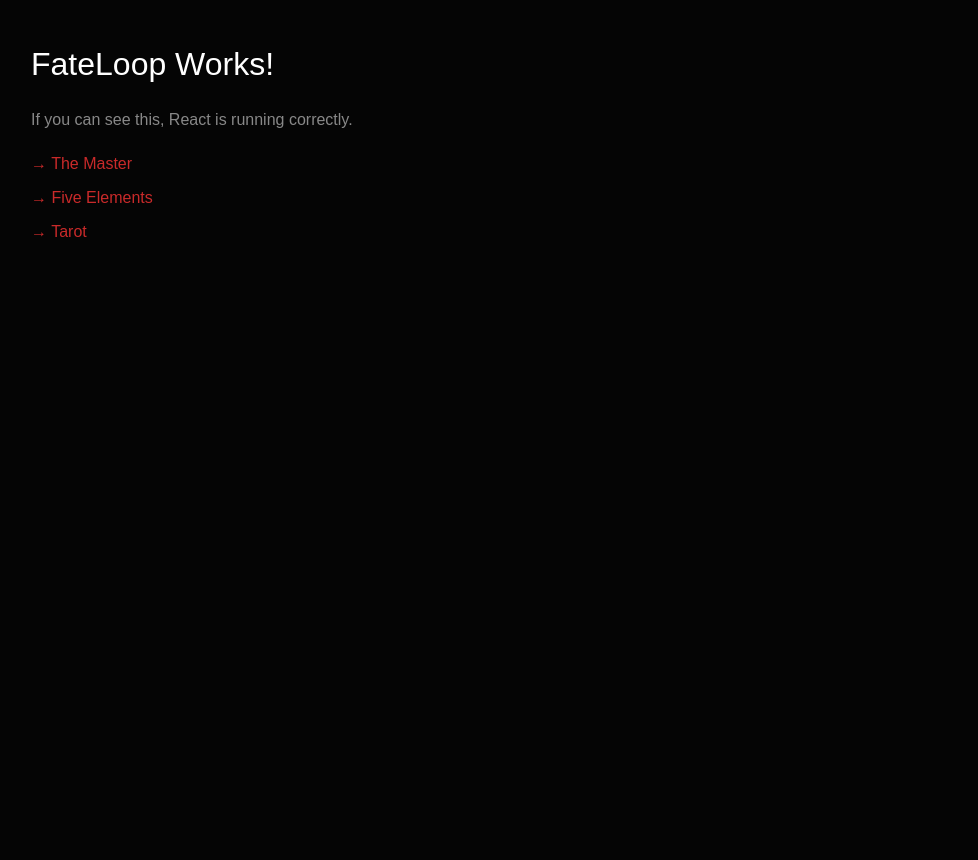
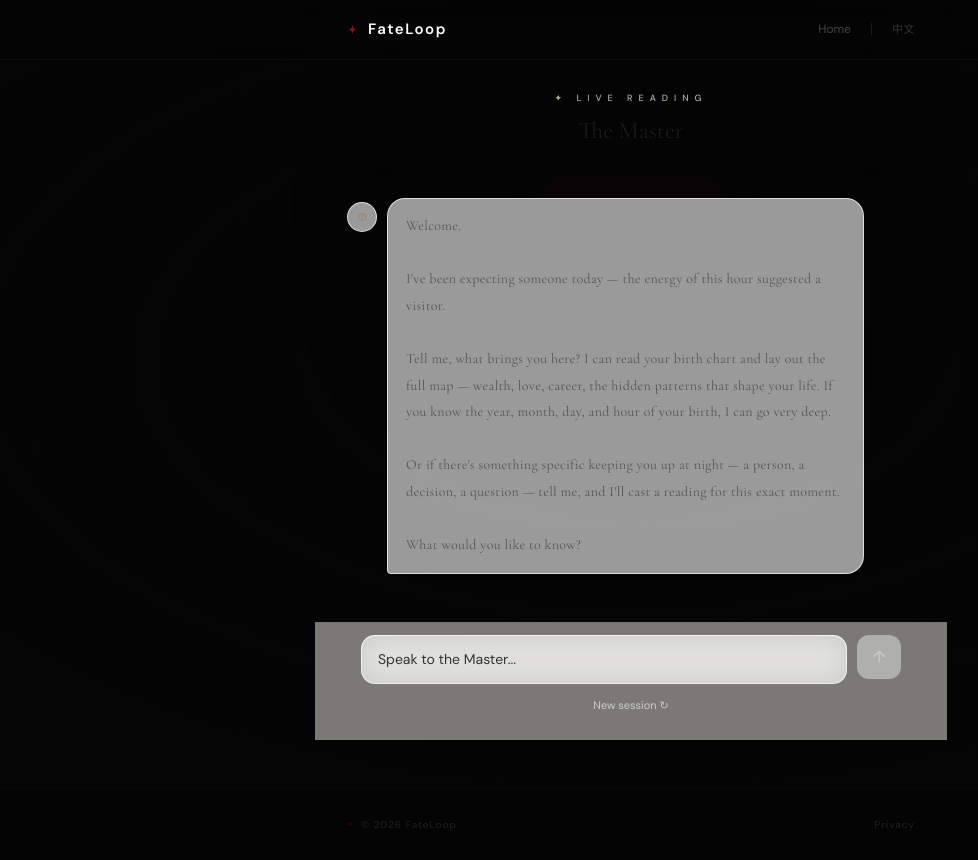
Before and after one commit to Kari-Lee/Fate-loop, a React (Vite) app: page /master in a window 1280 px wide. Shown: the whole page, without its empty margins (9-987 px from the left). Before the commit the page ends 800 px from the top, so only its background shows below. Built offline with nearby package versions, Linux system fonts and the light colour scheme.

Commit message:
restore: full router App.jsx

```diff
--- a/src/App.jsx
+++ b/src/App.jsx
@@ -1,25 +1,34 @@
-import { BrowserRouter, Routes, Route, Link } from "react-router-dom";
-
-function TestHome() {
-  return (
-    <div style={{ background: "#050505", color: "#FFF", minHeight: "100vh", padding: 40, fontFamily: "sans-serif" }}>
-      <h1 style={{ fontSize: 32, marginBottom: 20 }}>FateLoop Works!</h1>
-      <p style={{ color: "#888", marginBottom: 20 }}>If you can see this, React is running correctly.</p>
-      <div style={{ display: "flex", flexDirection: "column", gap: 10 }}>
-        <Link to="/master" style={{ color: "#C92A2A" }}>→ The Master</Link>
-        <Link to="/elements" style={{ color: "#C92A2A" }}>→ Five Elements</Link>
-        <Link to="/tarot" style={{ color: "#C92A2A" }}>→ Tarot</Link>
-      </div>
-    </div>
-  );
-}
+import { BrowserRouter, Routes, Route } from "react-router-dom";
+import Layout from "./components/Layout";
+import Home from "./pages/Home";
+import Elements from "./pages/Elements";
+import ZodiacMatch from "./pages/ZodiacMatch";
+import MeiHua from "./pages/MeiHua";
+import Master from "./pages/Master";
+import Tarot from "./pages/Tarot";
+import Qian from "./pages/Qian";
+import Bazi from "./pages/Bazi";
+import Fortune from "./pages/Fortune";
+import Privacy from "./pages/Privacy";
+import NotFound from "./pages/NotFound";
 
 export default function App() {
   return (
     <BrowserRouter>
       <Routes>
-        <Route path="/" element={<TestHome />} />
-        <Route path="*" element={<TestHome />} />
+        <Route element={<Layout />}>
+          <Route index element={<Home />} />
+          <Route path="master" element={<Master />} />
+          <Route path="elements" element={<Elements />} />
+          <Route path="zodiac" element={<ZodiacMatch />} />
+          <Route path="meihua" element={<MeiHua />} />
+          <Route path="tarot" element={<Tarot />} />
+          <Route path="qian" element={<Qian />} />
+          <Route path="bazi" element={<Bazi />} />
+          <Route path="fortune" element={<Fortune />} />
+          <Route path="privacy" element={<Privacy />} />
+          <Route path="*" element={<NotFound />} />
+        </Route>
       </Routes>
     </BrowserRouter>
   );
```
